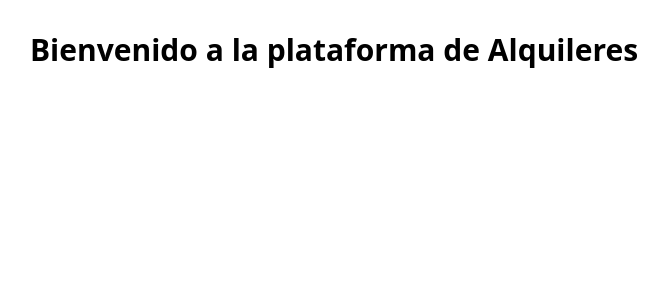
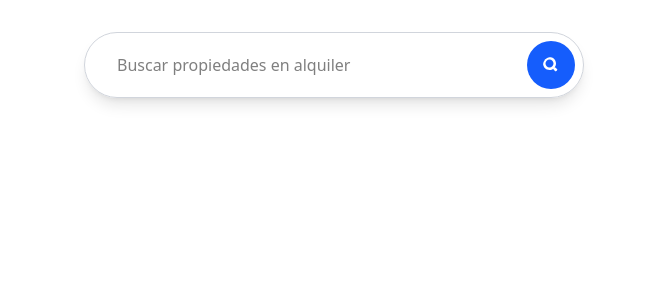
Before and after one commit to Chrono-devs/alquileres-fe, a React app: page / in a window 1280 px wide. Shown: the top 300 px of the page, without its empty margins (306-974 px from the left). Built offline with nearby package versions, Linux system fonts and the light colour scheme; the HTML template or start-up script is replaced by a standard one.

Commit message:
Add SearchRent component and update Home page to include it; enhance jsconfig and package files for new imports

```diff
--- a/jsconfig.json
+++ b/jsconfig.json
@@ -10,6 +10,7 @@
       "@components/*": ["components/*"],
       "@ui/*": ["components/ui/*"],
       "@features/*": ["components/features/*"],
+      "@sections/*": ["components/sections/*"],
       "@hooks/*": ["hooks/*"],
       "@lib/*": ["lib/*"],
       "@services/*": ["services/*"],
--- a/package.json
+++ b/package.json
@@ -13,6 +13,7 @@
     "@tailwindcss/vite": "^4.1.14",
     "react": "^19.1.1",
     "react-dom": "^19.1.1",
+    "react-icons": "^5.5.0",
     "react-router-dom": "^7.9.4",
     "tailwindcss": "^4.1.14"
   },
--- /dev/null
+++ b/src/components/sections/SearchRent.jsx
@@ -0,0 +1,14 @@
+import { FaSearch } from "react-icons/fa";
+
+const SearchRent = () => {
+    return (
+        <form action="#" method="GET" className="flex w-full p-2 min-w-[500px] mx-auto shadow-lg border border-gray-300 rounded-full overflow-hidden">
+            <input type="text" className="flex-grow px-6 focus:outline-none" placeholder="Buscar propiedades en alquiler" />
+            <button type="submit" className="w-12 h-12 flex items-center justify-center rounded-full bg-blue-600 text-white">
+                <FaSearch className="rounded-full" />
+            </button>
+        </form>
+    );
+}
+
+export default SearchRent;
--- a/src/pages/Home.jsx
+++ b/src/pages/Home.jsx
@@ -1,9 +1,11 @@
+import SearchRent from "@/components/sections/SearchRent";
+
 const Home = () => {
 
-    // Página del usuario comun
+  // Página del usuario comun
   return (
     <section className="max-w-5xl mx-auto p-8">
-      <h1 className="text-3xl font-bold mb-4 text-black">Bienvenido a la plataforma de Alquileres</h1>
+      <SearchRent />
     </section>
   );
 };
```
Also changed, not shown: 2 other files (tests, documents, lock files or other folders).
